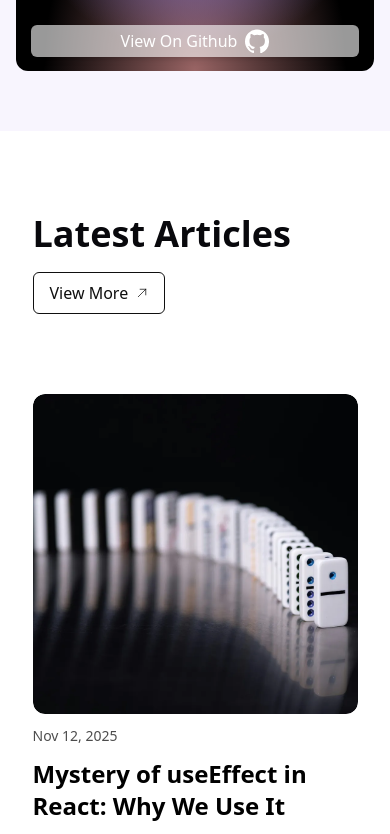
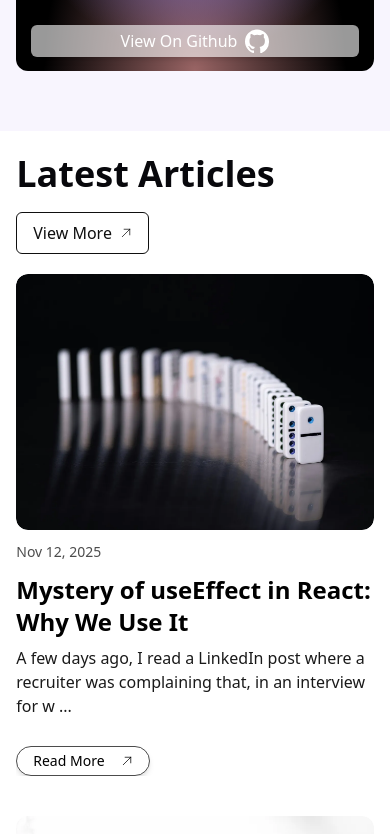
Before and after one commit to faridulhaque/My-Portfolio-V5, a Next.js app: page / in a window 390 px wide. Shown: the part 5500-6334 px from the top of the page. Built offline with nearby package versions, Linux system fonts and the light colour scheme.

Commit message:
article part responsive fixed

```diff
--- a/components/articles/Articles.tsx
+++ b/components/articles/Articles.tsx
@@ -22,7 +22,7 @@ function Articles() {
     },
   ];
   return (
-    <div id="articles" className="w-10/12 mx-auto py-20">
+    <div id="articles" className="w-11/12 md:w-10/12 mx-auto py-5 md:py-16 lg:py-20">
       <div className="flex flex-col md:flex-row md:items-center md:justify-between gap-4 h-auto md:h-20">
         <h2 className="w-full md:w-auto overflow-hidden text-4xl md:text-5xl lg:text-6xl text-[#08080C] font-semibold leading-tight">
           Latest Articles
@@ -51,10 +51,10 @@ function Articles() {
         </Link>
       </div>
 
-      <div className="grid grid-cols-1 lg:grid-cols-2 gap-x-20 gap-y-10 py-20 ">
+      <div className="grid grid-cols-1 lg:grid-cols-2 gap-x-20 gap-y-10 py-5 md:py-16 lg:py-20 ">
         {articles?.map((a) => (
           <div className="w-full h-fit overflow-hidden relative" key={a.title}>
-            <div className="relative h-80 w-full rounded-xl overflow-hidden">
+            <div className="relative h-64 md:h-80 w-full rounded-xl overflow-hidden">
               <Image
                 src={a.imgUrl}
                 alt={a.title}
```
